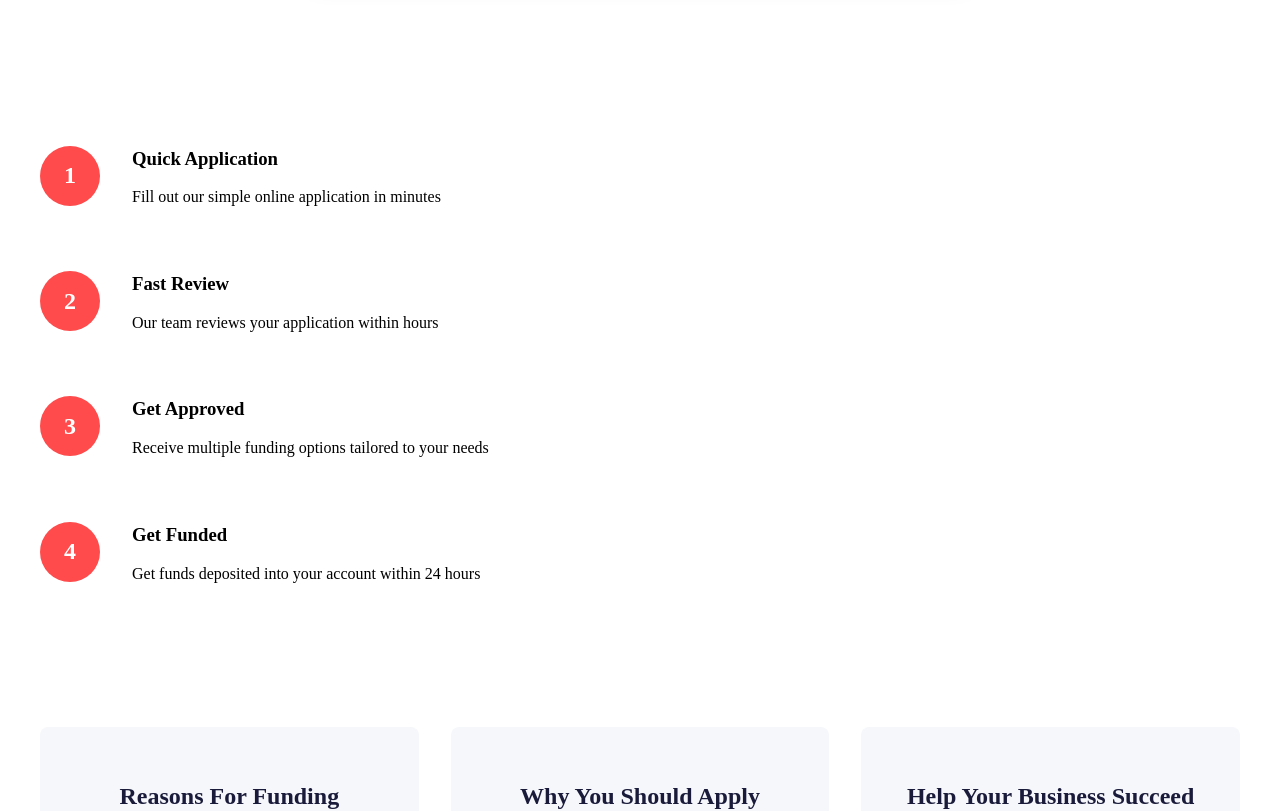
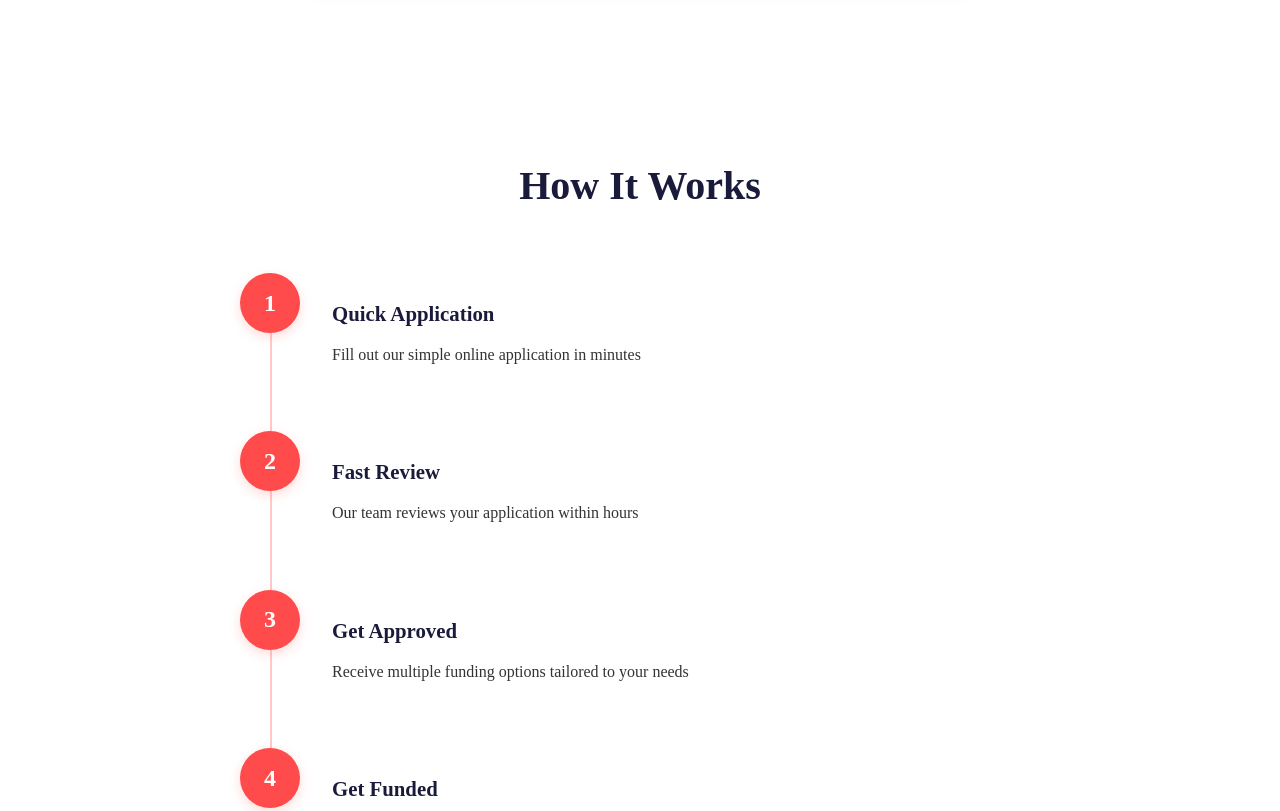
Before and after one commit to TravisYule/fullsendfunding, a React (Create React App) app: page / in a window 1280 px wide. Shown: the part 3080-3891 px from the top of the page. Built offline with nearby package versions, Linux system fonts and the light colour scheme; no server answers.

Commit message:
Update ProcessTimeline styling - Add connecting lines between steps - Improve spacing and alignment - Add title back - Match design to screenshot

```diff
--- a/src/components/ProcessTimeline/ProcessTimeline.jsx
+++ b/src/components/ProcessTimeline/ProcessTimeline.jsx
@@ -13,20 +13,47 @@ const Container = styled.div`
   margin: 0 auto;
 `;
 
+const Title = styled.h2`
+  color: ${props => props.theme.colors.primary};
+  font-size: 2.5rem;
+  text-align: center;
+  margin-bottom: 4rem;
+`;
+
 const Timeline = styled.div`
   display: flex;
   flex-direction: column;
-  gap: 2rem;
+  gap: 3rem;
+  max-width: 800px;
+  margin: 0 auto;
 `;
 
 const Step = styled(motion.div)`
   display: flex;
-  align-items: center;
+  align-items: flex-start;
   gap: 2rem;
+  position: relative;
+
+  &:not(:last-child):after {
+    content: '';
+    position: absolute;
+    left: 30px;
+    top: 60px;
+    bottom: -3rem;
+    width: 2px;
+    background: ${props => props.theme.colors.secondary};
+    opacity: 0.3;
+  }
 
   @media (max-width: ${props => props.theme.breakpoints.mobile}) {
     flex-direction: column;
+    align-items: center;
     text-align: center;
+
+    &:not(:last-child):after {
+      left: 50%;
+      transform: translateX(-50%);
+    }
   }
 `;
 
@@ -42,10 +69,23 @@ const StepNumber = styled(motion.div)`
   font-size: 1.5rem;
   font-weight: bold;
   flex-shrink: 0;
+  box-shadow: 0 4px 12px rgba(255, 75, 75, 0.2);
 `;
 
 const StepContent = styled(motion.div)`
   flex: 1;
+  padding-top: 0.5rem;
+`;
+
+const StepTitle = styled.h3`
+  color: ${props => props.theme.colors.primary};
+  font-size: 1.3rem;
+  margin-bottom: 0.5rem;
+`;
+
+const StepDescription = styled.p`
+  color: ${props => props.theme.colors.text};
+  line-height: 1.6;
 `;
 
 const ProcessTimeline = () => {
@@ -139,6 +179,7 @@ const ProcessTimeline = () => {
   return (
     <Section>
       <Container>
+        <Title>How It Works</Title>
         <Timeline
           ref={ref}
           animate={controls}
@@ -151,8 +192,8 @@ const ProcessTimeline = () => {
                 {step.number}
               </StepNumber>
               <StepContent variants={contentVariants}>
-                <h3>{step.title}</h3>
-                <p>{step.description}</p>
+                <StepTitle>{step.title}</StepTitle>
+                <StepDescription>{step.description}</StepDescription>
               </StepContent>
             </Step>
           ))}
```
